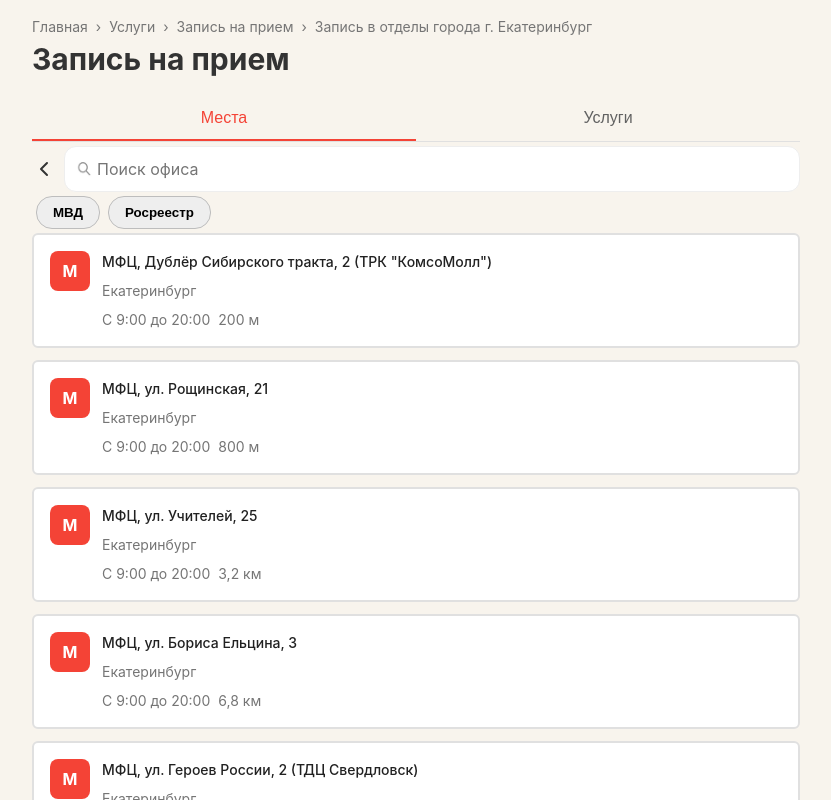
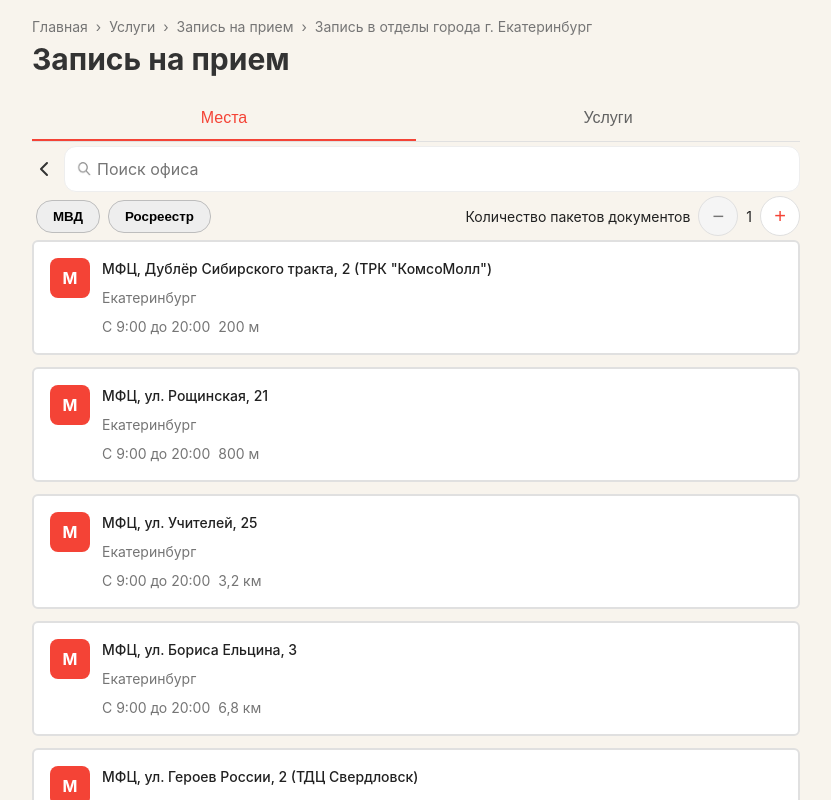
Before and after one commit to Heinzic/web-queue, a React (Vite) app: page /#/select-office in a window 1280 px wide. Both pictures are taken after a click on the button "Места". Shown: the top 800 px of the page, without its empty margins (224-1055 px from the left). Built offline with nearby package versions, Linux system fonts and the light colour scheme.

Commit message:
выбор кол-ва пакетов

```diff
--- a/src/pages/select-office-and-service-page/select-office-and-service-page.tsx
+++ b/src/pages/select-office-and-service-page/select-office-and-service-page.tsx
@@ -1,14 +1,14 @@
 import { useState } from 'react';
 import { useLocation, useNavigate } from 'react-router-dom';
 import { useAppDispatch, useAppSelector } from '../../store/hooks';
-import { setSelectedOffice, setSelectedService } from '../../store/appointmentSlice';
-import { Title, SearchInput, theme, FlexBox, FastFilters } from '../../ui';
+import { setAmountOfPackages, setSelectedOffice, setSelectedService } from '../../store/appointmentSlice';
+import { Title, SearchInput, theme, FlexBox, FastFilters, Text } from '../../ui';
 import { Breadcrumbs, BreadcrumbItem, BreadcrumbSeparator } from '../../components/appointment/Breadcrumbs';
 import { Tabs, TabItem } from '../../components/appointment/Tabs';
 import { Office, Service } from '../../models';
 import { OfficesList } from '../../components/appointment';
 import { Container, ServicesList } from '../../components/general';
-import { ArrowBackIcon, ResetButton } from './styled';
+import { ArrowBackIcon, PackagesAmountButton, ResetButton } from './styled';
 
 
 const mockOffices = [
@@ -88,7 +88,7 @@ const SelectOfficeAndServicePage = () => {
   const [activeTab, setActiveTab] = useState("places");
 
   const dispatch = useAppDispatch();
-  const { selectedOffice, selectedService } = useAppSelector(state => state.appointment);
+  const { selectedOffice, selectedService, amountOfPackages } = useAppSelector(state => state.appointment);
 
   // Filter offices based on search query and selected service
   const filteredOffices = mockOffices
@@ -246,7 +246,19 @@ const SelectOfficeAndServicePage = () => {
             />
           )}
         </FlexBox>
-        <FastFilters options={filtersList.name} selectedOption={activeTab} onSelect={handleTabChange} />
+        <FlexBox justify="space-between" align="center">
+          <FastFilters options={filtersList.name} selectedOption={activeTab} onSelect={handleTabChange} />
+          <FlexBox align="center" gap={2}>
+            <Text size="sm">Количество пакетов документов</Text>
+            <PackagesAmountButton onClick={() => dispatch(setAmountOfPackages(amountOfPackages - 1))} disabled={amountOfPackages === 1}>
+              <Text size="xl" color={amountOfPackages === 1 ? 'muted' : 'primary'}>−</Text>
+            </PackagesAmountButton>
+            <Text size="sm">{amountOfPackages}</Text>
+            <PackagesAmountButton onClick={() => dispatch(setAmountOfPackages(amountOfPackages + 1))}>
+              <Text size="xl" color="primary">+</Text>
+            </PackagesAmountButton>
+          </FlexBox>
+        </FlexBox>
         <div>
           {activeTab === "places" && (
             <FlexBox direction="column" gap={3}>
--- a/src/pages/select-office-and-service-page/styled.ts
+++ b/src/pages/select-office-and-service-page/styled.ts
@@ -21,3 +21,29 @@ export const ResetButton = styled.button`
     text-decoration: underline;
   }
 `;
+
+export const PackagesAmountButton = styled.button`
+  background: ${theme.colors.neutral.white};
+  border: 1px solid ${theme.colors.neutral.gray[300]};
+  border-radius: ${theme.borderRadius.full};
+  color: ${theme.colors.primary.main};
+  font-size: ${theme.typography.fontSize.sm};
+  cursor: pointer;
+  padding: ${theme.spacing[1]} ${theme.spacing[2]};
+  margin-left: auto;
+  width: 40px;
+  height: 40px;
+  display: flex;
+  align-items: center;
+  justify-content: center;
+
+  &:hover {
+    background: ${theme.colors.neutral.gray[100]};
+  }
+
+  &:disabled {
+    background: ${theme.colors.neutral.gray[100]};
+    color: ${theme.colors.neutral.gray[300]};
+    cursor: not-allowed;
+  }
+`;
--- a/src/ui/Text.tsx
+++ b/src/ui/Text.tsx
@@ -3,7 +3,7 @@ import { theme } from './theme/theme';
 
 export type TextSize = 'xs' | 'sm' | 'base' | 'lg' | 'xl';
 export type TextWeight = 'regular' | 'medium' | 'semibold' | 'bold';
-export type TextColor = 'primary' | 'secondary' | 'muted' | 'error' | 'success';
+export type TextColor = 'primary' | 'secondary' | 'muted' | 'error' | 'success' | 'neutral';
 
 interface TextProps {
   size?: TextSize;
@@ -50,15 +50,17 @@ const getFontWeight = (weight: TextWeight) => {
 const getTextColor = (color: TextColor) => {
   switch (color) {
     case 'primary':
-      return theme.colors.neutral.gray[900];
+      return theme.colors.primary.main;
     case 'secondary':
-      return theme.colors.neutral.gray[700];
+      return theme.colors.secondary.main;
     case 'muted':
       return theme.colors.neutral.gray[600];
     case 'error':
       return theme.colors.error.main;
     case 'success':
       return theme.colors.success.main;
+    case 'neutral':
+      return theme.colors.neutral.gray[900];
     default:
       return theme.colors.neutral.gray[900];
   }
@@ -82,7 +84,7 @@ const StyledText = styled.p<TextProps>`
 export const Text: React.FC<TextProps> = ({
   size = 'base',
   weight = 'regular',
-  color = 'primary',
+  color = 'neutral',
   align = 'left',
   truncate = false,
   className,
```
